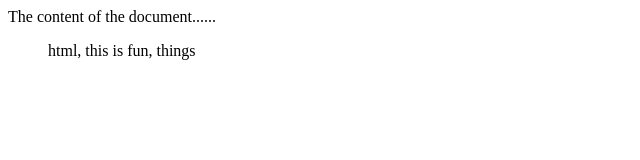
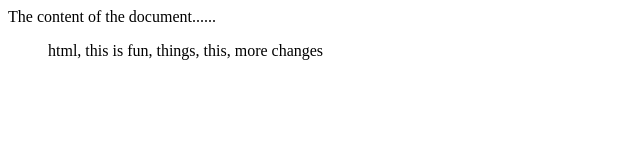
Before and after one commit to CBbmerrill/dreamweaver, a plain HTML site: page index.html in a window 1280 px wide. Shown: the whole page, without its empty margins (0-640 px from the left). Drawn offline with Linux system fonts and the light colour scheme.

Commit message:
more changes

```diff
--- a/index.html
+++ b/index.html
@@ -7,6 +7,6 @@
 <body>
 The content of the document......
 </body>
-	<ul>html, this is fun, things</ul>
+	<ul>html, this is fun, things, this, more changes</ul>
 
 </html>
```
